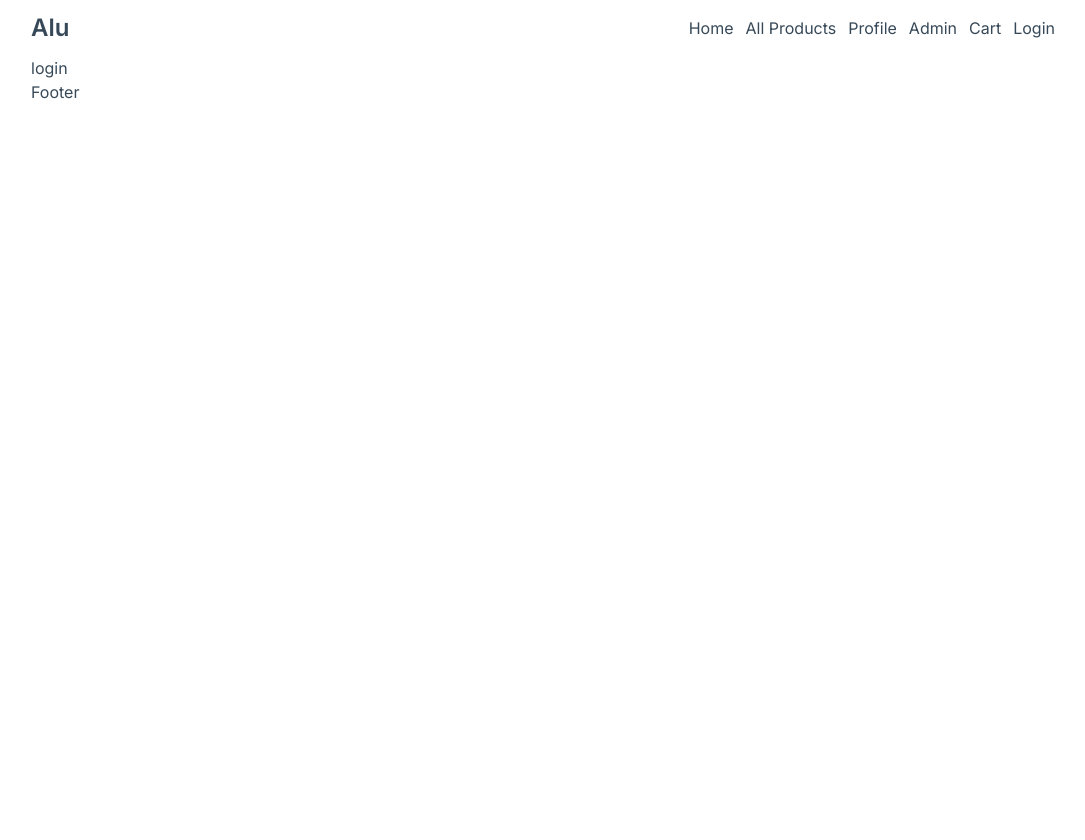
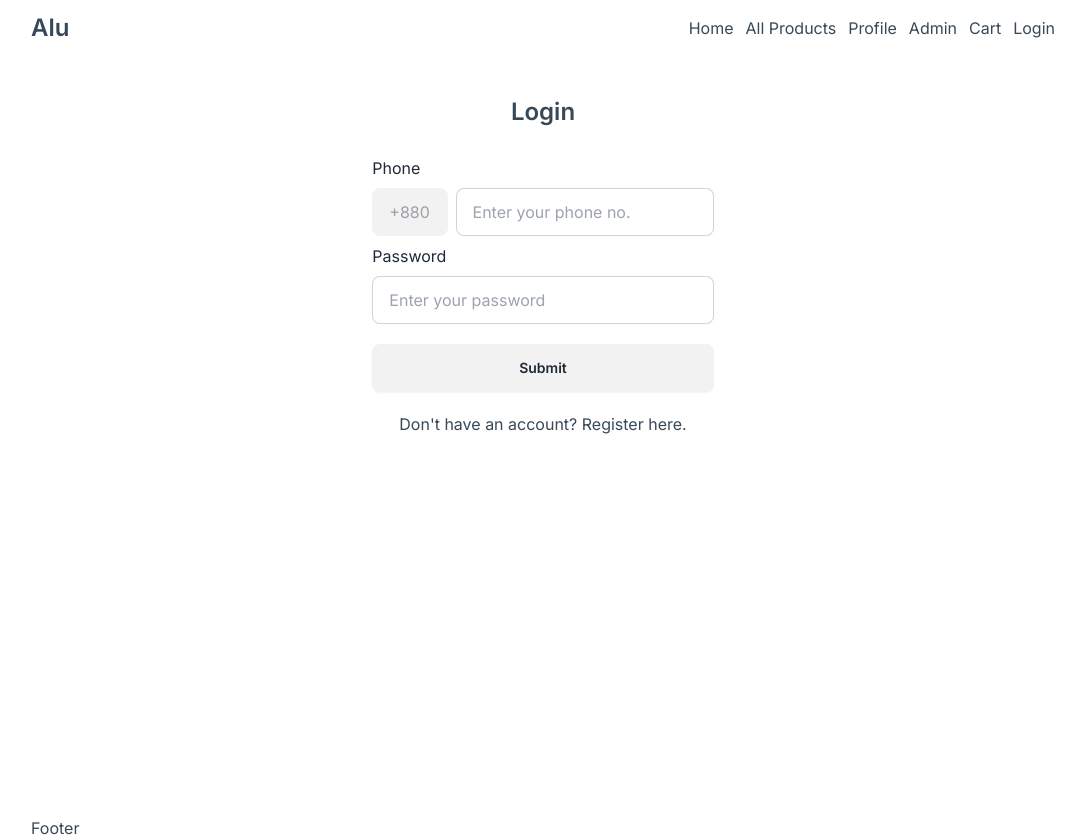
Before and after one commit to aushamim/repliq-task-e-commerce, a Next.js app: page /user/login in a window 1280 px wide. Shown: the whole page, without its empty margins (97-1182 px from the left). Before the commit the page ends 800 px from the top, so only its background shows below. Built offline with nearby package versions, Linux system fonts and the light colour scheme.

Commit message:
[Add] Login Page

```diff
--- /dev/null
+++ b/app/Components/CustomInputFields/CustomInput.jsx
@@ -0,0 +1,48 @@
+import { useField } from "formik";
+import React from "react";
+
+const CustomInput = ({ phone = false, label, ...props }) => {
+  const [field, meta] = useField(props);
+  return (
+    <label className="form-control w-full">
+      <div className="label">
+        <span className="label-text text-base -ml-1">{label}</span>
+      </div>
+      {phone ? (
+        <div className="flex gap-2">
+          <input
+            className="input input-bordered w-[4.7rem]"
+            defaultValue="+880"
+            disabled
+          />
+          <input
+            {...field}
+            {...props}
+            className={`input input-bordered w-full ${
+              meta.touched && meta.error ? "input-error" : ""
+            }`}
+          />
+        </div>
+      ) : (
+        <input
+          {...field}
+          {...props}
+          className={`input input-bordered w-full ${
+            meta.touched && meta.error ? "input-error" : ""
+          }`}
+        />
+      )}
+      {meta.touched && meta.error ? (
+        <div className="label">
+          <span className="label-text-alt -ml-0.5 text-red-500">
+            {meta.error}
+          </span>
+        </div>
+      ) : (
+        ""
+      )}
+    </label>
+  );
+};
+
+export default CustomInput;
--- /dev/null
+++ b/app/Schemas/inputValidation.js
@@ -0,0 +1,14 @@
+import * as yup from "yup";
+
+export const loginSchema = yup.object().shape({
+  phone: yup
+    .string()
+    .matches(/^\d+$/, "Enter a valid phone number")
+    .matches(/^[1-9]\d*$/, "Please remove 0 from the beginning of the number")
+    .length(10, "Enter a valid phone number")
+    .required("Phone no. is required"),
+  password: yup
+    .string()
+    .min(8, "Password must be at least 8 characters long")
+    .required("Password is required"),
+});
--- a/app/user/login/page.jsx
+++ b/app/user/login/page.jsx
@@ -1,7 +1,72 @@
+"use client";
+import CustomInput from "@/app/Components/CustomInputFields/CustomInput";
+import { loginSchema } from "@/app/Schemas/inputValidation";
+import { Form, Formik } from "formik";
+import Link from "next/link";
 import React from "react";
 
+const submitForm = async (values, actions) => {
+  console.log(values);
+  await new Promise((resolve) => setTimeout(resolve, 2000));
+  actions.resetForm();
+};
+
 const Login = () => {
-  return <div>login</div>;
+  return (
+    <div className="min-h-[90vh]">
+      <div className="w-1/3 mx-auto mt-10">
+        <h1 className="text-2xl font-semibold text-center">Login</h1>
+
+        <div className="mt-5">
+          <Formik
+            initialValues={{
+              phone: "",
+              password: "",
+            }}
+            validationSchema={loginSchema}
+            onSubmit={submitForm}
+          >
+            {(props) => (
+              <Form>
+                <CustomInput
+                  phone={true}
+                  label="Phone"
+                  name="phone"
+                  type="text"
+                  placeholder="Enter your phone no."
+                />
+                <CustomInput
+                  label="Password"
+                  name="password"
+                  type="password"
+                  placeholder="Enter your password"
+                />
+                <div className="mt-5">
+                  <button
+                    type="submit"
+                    className="btn w-full"
+                    disabled={props.isSubmitting}
+                  >
+                    Submit
+                  </button>
+                </div>
+              </Form>
+            )}
+          </Formik>
+        </div>
+
+        <p className="mt-5 text-center">
+          Don&apos;t have an account?{" "}
+          <Link
+            href="/user/register"
+            className="hover:text-orange-500 duration-300"
+          >
+            Register here.
+          </Link>
+        </p>
+      </div>
+    </div>
+  );
 };
 
 export default Login;
```
